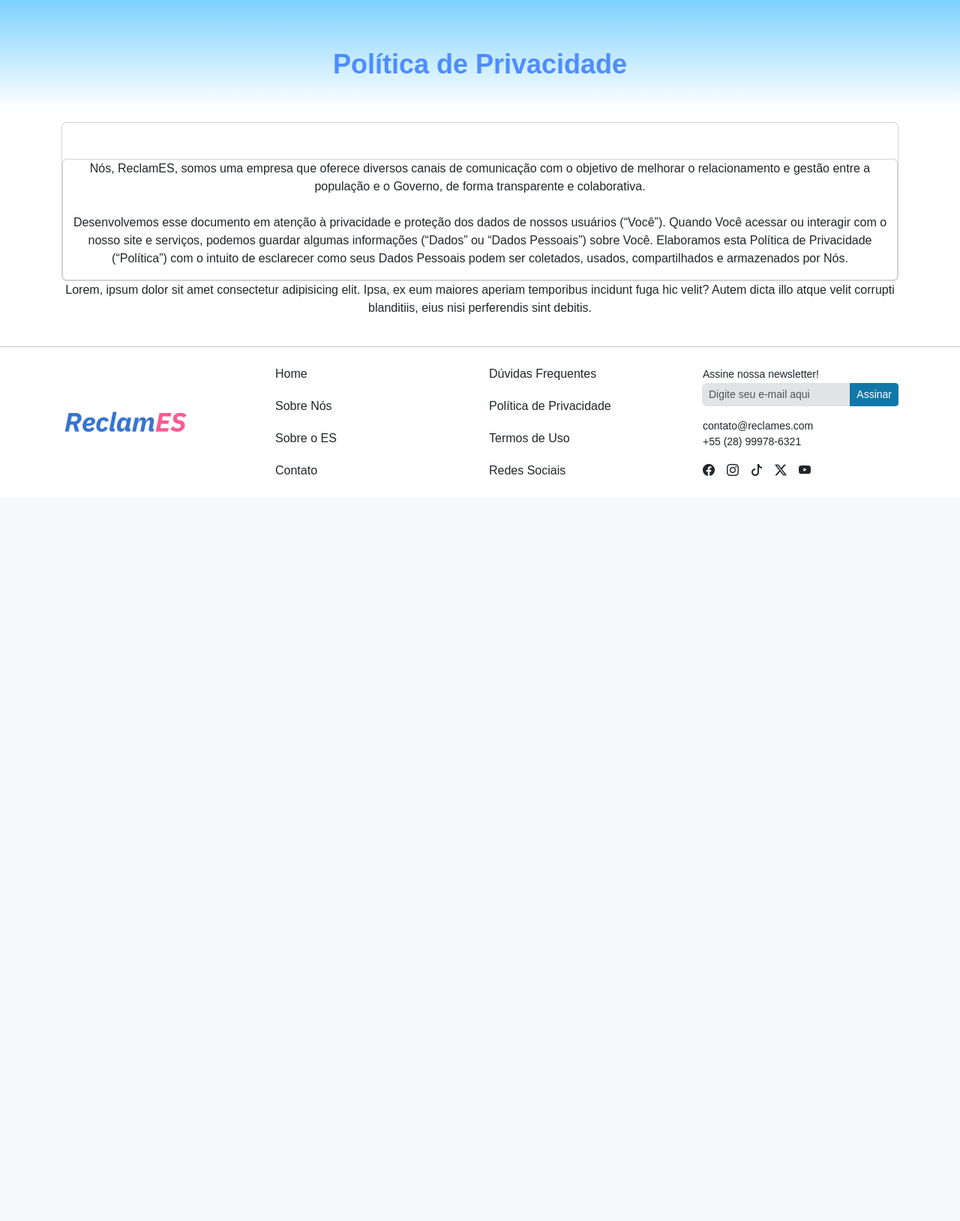
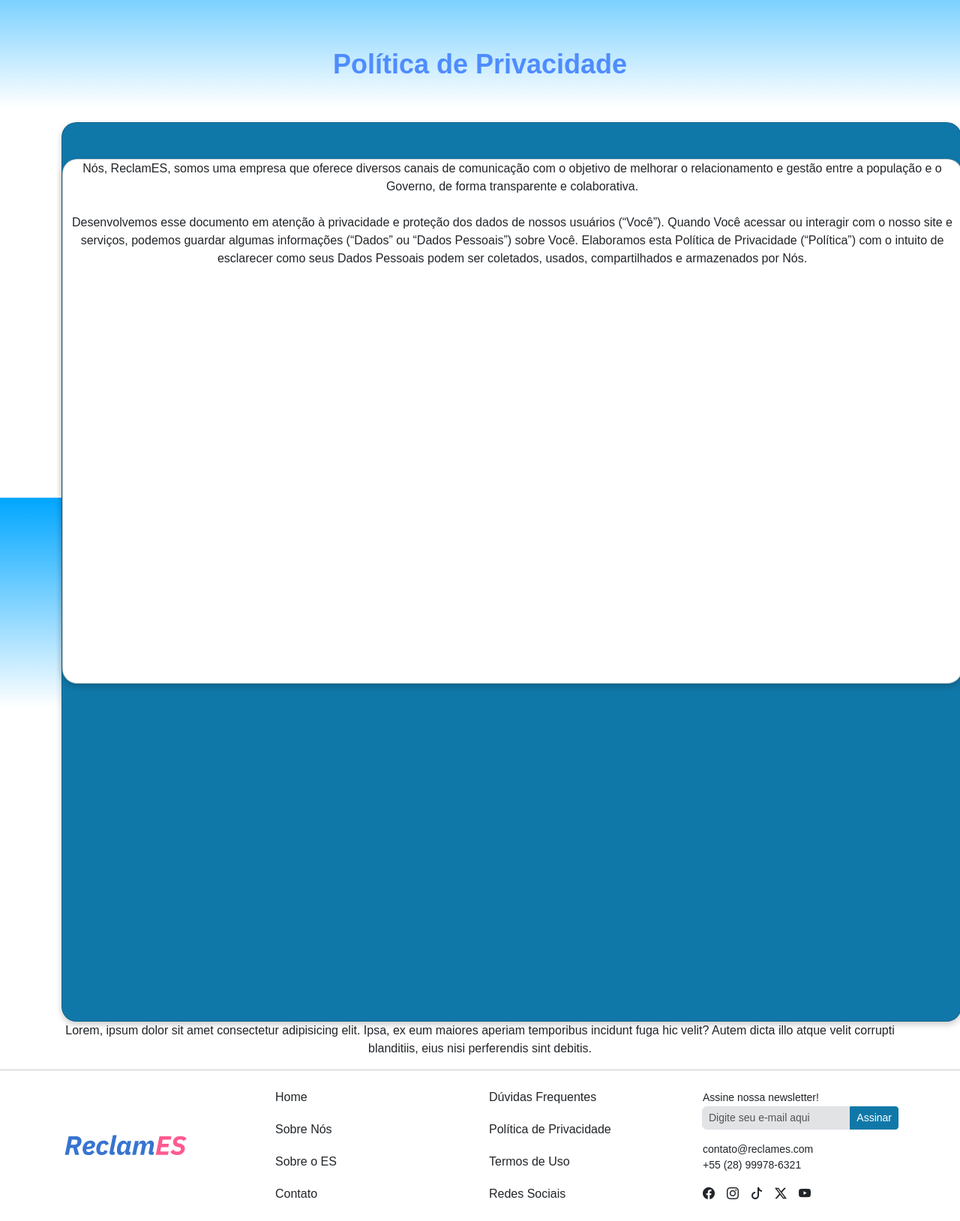
Before and after one commit to ComputerPhilosophe/Reclames, a FastAPI app: page /politica_privacidade in a window 1280 px wide. Shown: the part 136-1765 px from the top of the page at 75% size. Before the commit the page ends 771 px from the top, so only its background shows below. Run offline with FastAPI, Linux system fonts and the light colour scheme; some libraries are stand-ins or nearby versions.

Commit message:
Css alterado

```diff
--- a/static/css/base.css
+++ b/static/css/base.css
@@ -64,6 +64,24 @@ body {
    transition: 0.3s;
    background-color: white;
    width: 1200px;
+   height: 1000px;
+   border-radius: 20px;
+}
+
+.card.privacidade {
+   box-shadow: 0 4px 8px 0 rgba(0, 0, 0, 0.2);
+   transition: 0.3s;
+   background-color: #1078a8;
+   width: 1200px;
+   height: 1200px;
+   border-radius: 20px;
+}
+
+.card.privacidade2{
+   box-shadow: 0 4px 8px 0 rgba(0, 0, 0, 0.2);
+   transition: 0.3s;
+   background-color: white;
+   width: 1200px;
    height: 700px;
    border-radius: 20px;
 }
```
